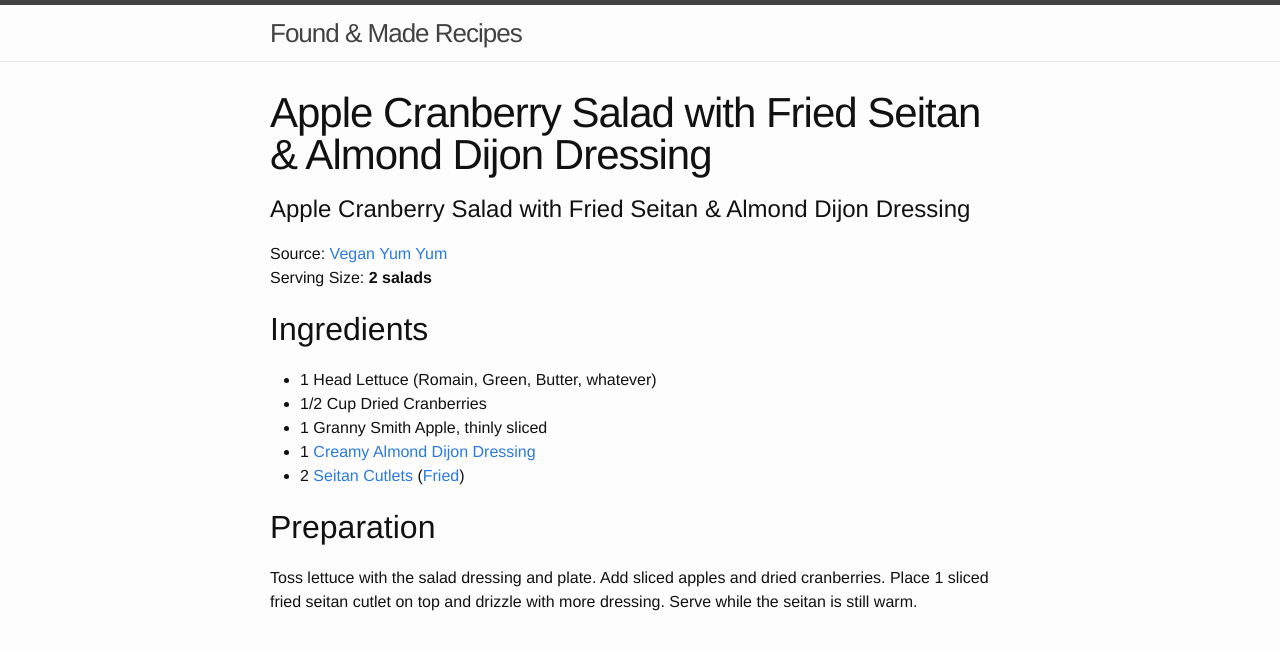
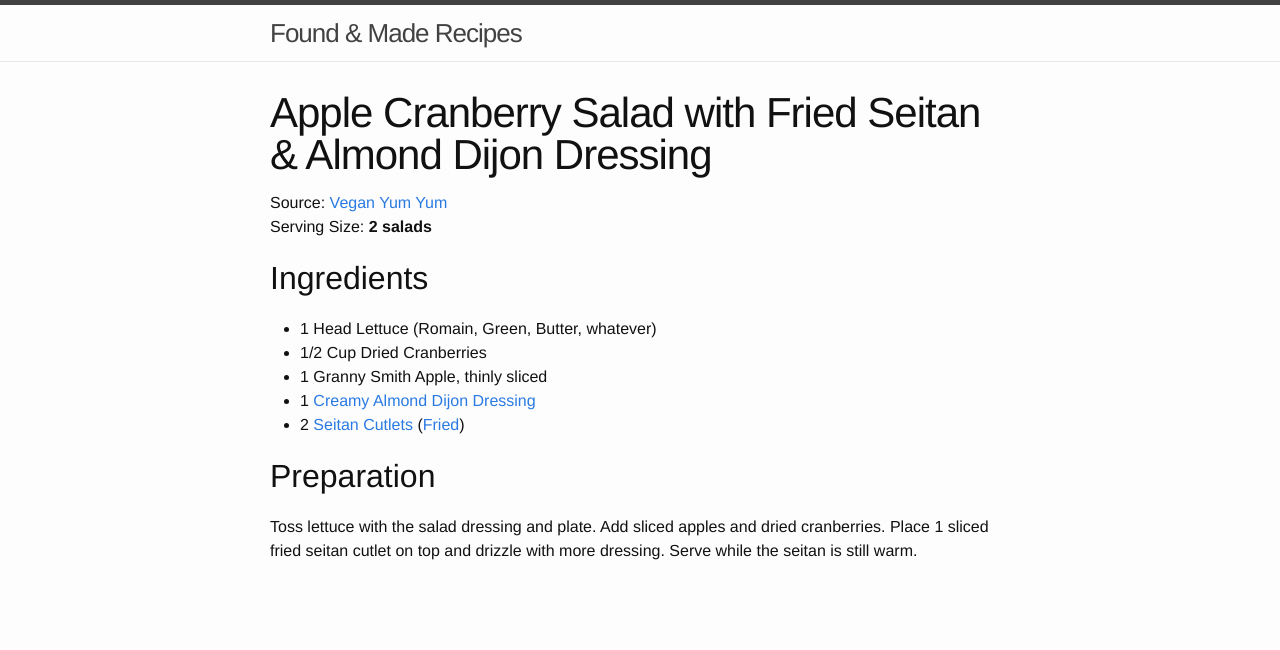
Before and after one commit to okayjeffrey/vegan-recipes, a Jekyll site: the page built from _posts/2013-12-16-apple-cranberry-salad_seitan.md, in a window 1280 px wide. Shown: the top 650 px of the page. Built offline with Jekyll 4.4.1, drawn with Linux system fonts in a browser that asks for light colours.

Commit message:
Update 2013-12-16-apple-cranberry-salad_seitan.md

```diff
--- a/_posts/2013-12-16-apple-cranberry-salad_seitan.md
+++ b/_posts/2013-12-16-apple-cranberry-salad_seitan.md
@@ -3,8 +3,6 @@ layout: post
 title:  "Apple Cranberry Salad with Fried Seitan & Almond Dijon Dressing"
 categories: recipe italian
 ---
-
-# Apple Cranberry Salad with Fried Seitan & Almond Dijon Dressing
 Source: [Vegan Yum Yum](http://veganyumyum.com/2008/03/apple-cranberry-salad-with-fried-seitan-and-almond-dijon-dressing) <br/>
 Serving Size: **2 salads** <br/>
 
```
